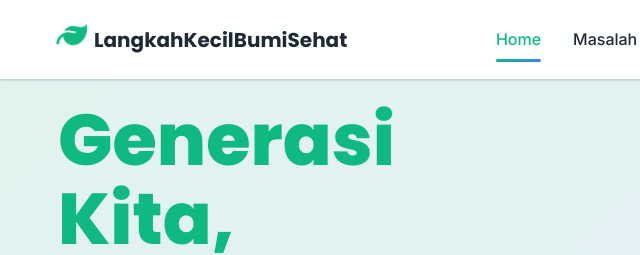
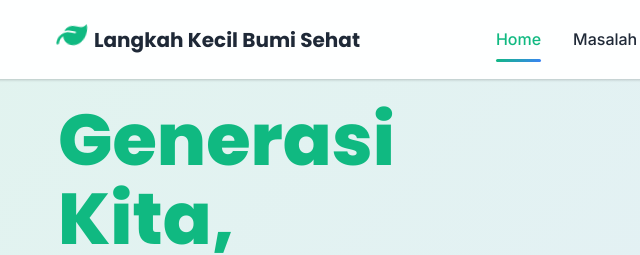
Before and after one commit to khalidakbar660-cloud/MUDABUMIi, a plain HTML site: page index.html in a window 1280 px wide. Shown: the top 255 px of the page, 14-654 px from the left. Drawn offline with nearby package versions, Linux system fonts and the light colour scheme.

Commit message:
update title

```diff
--- a/index.html
+++ b/index.html
@@ -60,7 +60,7 @@
         <nav class="nav container">
             <div class="nav-logo">
                 <i class="fas fa-leaf"></i>
-                <span>LangkahKecil<strong>BumiSehat</strong></span>
+                <span>Langkah Kecil<strong> Bumi Sehat</strong></span>
             </div>
 
             <div class="nav-menu" id="navMenu">
```
Also changed, not shown: 1 other file.
